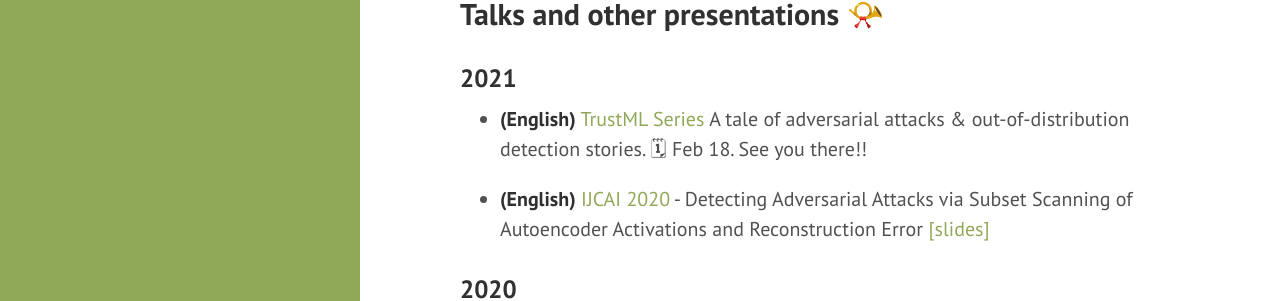
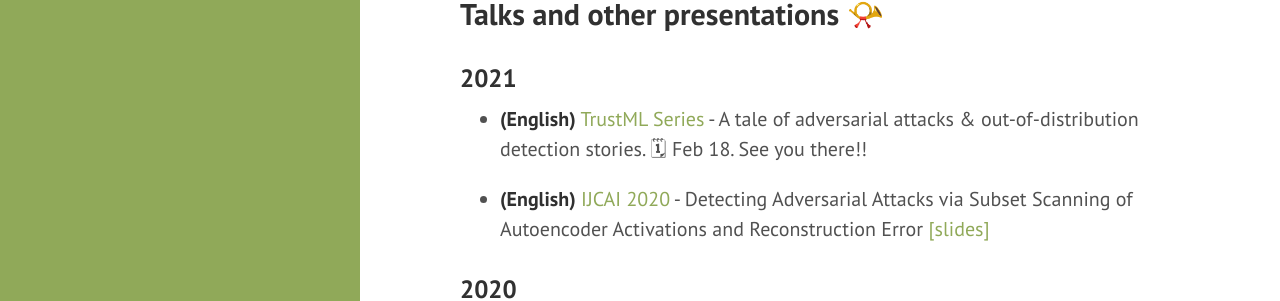
Before and after one commit to celiacintas/celiacintas.github.io, a Jekyll site: the page built from talks.md, in a window 1280 px wide and 1061 px high. Shown: the part 155-456 px from the top of the window. Built offline with Jekyll 4.4.1, drawn with Linux system fonts in a browser that asks for light colours.

```diff
--- a/talks.md
+++ b/talks.md
@@ -7,7 +7,7 @@ title: Talks
 
 ### 2021
 
-* **(English)** [TrustML Series](https://www.trustworthyml.org/seminar-series) A tale of adversarial attacks & out-of-distribution detection stories. 🗓 Feb 18. See you there!!
+* **(English)** [TrustML Series](https://www.trustworthyml.org/seminar-series) - A tale of adversarial attacks & out-of-distribution detection stories. 🗓 Feb 18. See you there!!
 
 * **(English)** [IJCAI 2020](https://www.ijcai.org/Proceedings/2020/0122.pdf) - Detecting Adversarial Attacks via Subset Scanning of Autoencoder Activations
 and Reconstruction Error [[slides]](https://github.com/celiacintas/celiacintas.github.io/blob/main/public/slides/2020/_IJCAI_2020_presentation__AE___Subset.pdf)
```
